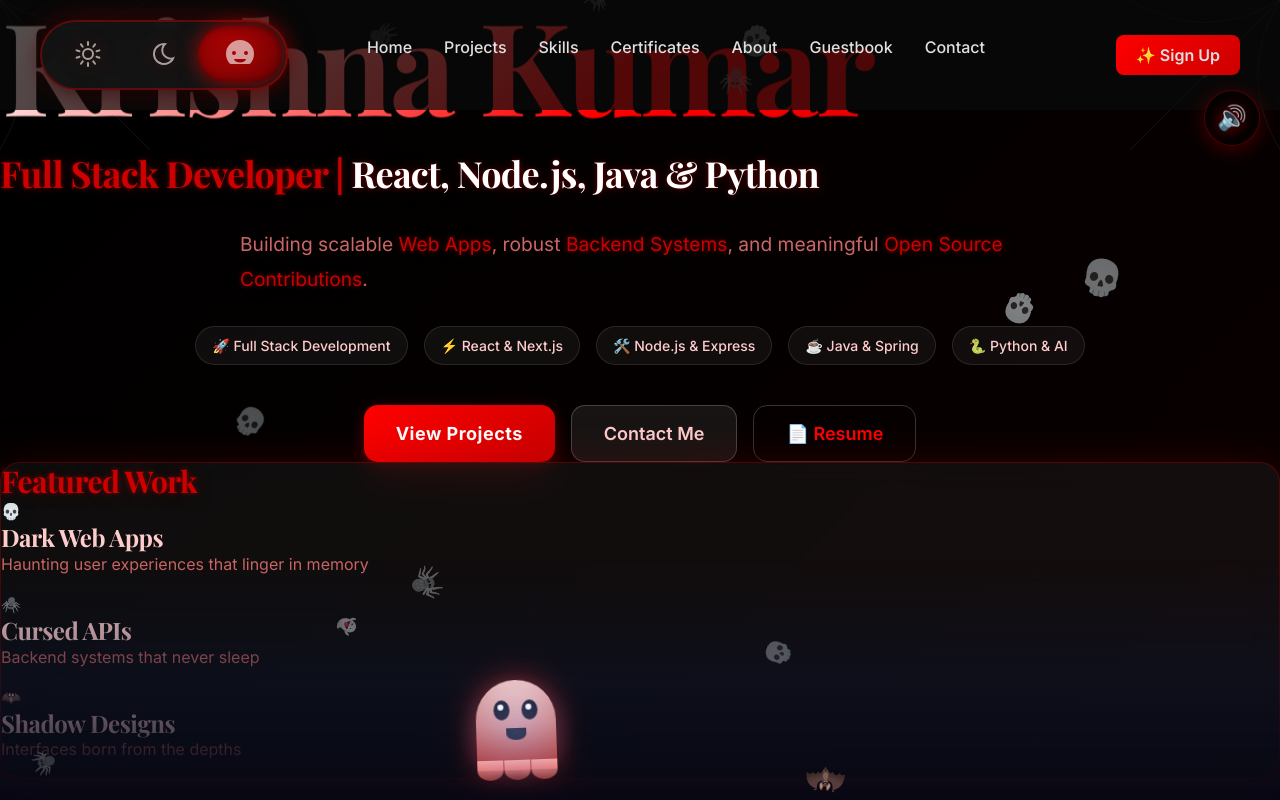
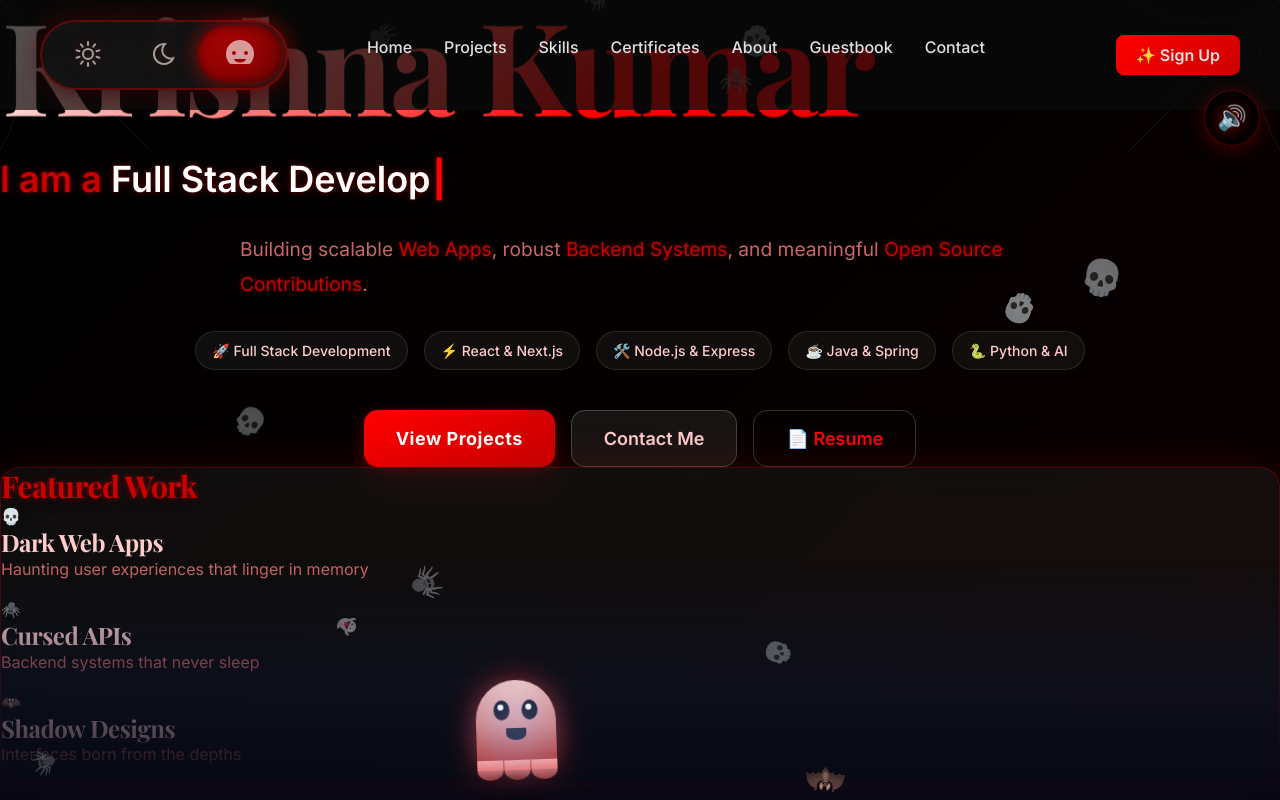
Before and after one commit to krishna3163/portfolio_website, a Next.js app: page / in a window 1280 px wide. Shown: the top 800 px of the page. Built offline with nearby package versions, Linux system fonts and the light colour scheme; no server answers; the database is empty.

Commit message:
Implement cycling typewriter and auto-hide nav

```diff
--- a/app/components/LiquidGlassNav.tsx
+++ b/app/components/LiquidGlassNav.tsx
@@ -28,8 +28,31 @@ export default function LiquidGlassNav() {
         setMobileMenuOpen(false)
     }
 
+    const [isVisible, setIsVisible] = useState(true)
+    const [lastScrollY, setLastScrollY] = useState(0)
+
+    useEffect(() => {
+        const handleScroll = () => {
+            const currentScrollY = window.scrollY
+
+            if (currentScrollY > lastScrollY && currentScrollY > 100) {
+                setIsVisible(false) // Hide on scroll down
+            } else {
+                setIsVisible(true) // Show on scroll up
+            }
+
+            setLastScrollY(currentScrollY)
+        }
+
+        window.addEventListener('scroll', handleScroll)
+        return () => window.removeEventListener('scroll', handleScroll)
+    }, [lastScrollY])
+
     return (
-        <nav className="liquid-nav">
+        <nav
+            className={`liquid-nav ${!isVisible ? '-translate-y-full' : 'translate-y-0'}`}
+            style={{ transition: 'transform 0.3s ease-in-out' }}
+        >
             {/* Mobile Menu Button */}
             <button
                 className="mobile-menu-btn"
--- a/app/components/TypewriterEffect.tsx
+++ b/app/components/TypewriterEffect.tsx
@@ -3,45 +3,75 @@
 import { useState, useEffect } from 'react'
 
 interface TypewriterEffectProps {
-    text: string
+    text: string | string[]
     speed?: number
+    deleteSpeed?: number
     delay?: number
+    waitBeforeDelete?: number
     cursor?: boolean
-    onComplete?: () => void
     className?: string
 }
 
 export default function TypewriterEffect({
     text,
-    speed = 50,
-    delay = 0,
+    speed = 100,
+    deleteSpeed = 50,
+    delay = 100,
+    waitBeforeDelete = 2000,
     cursor = true,
-    onComplete,
     className = ''
 }: TypewriterEffectProps) {
     const [displayText, setDisplayText] = useState('')
     const [currentIndex, setCurrentIndex] = useState(0)
-    const [isComplete, setIsComplete] = useState(false)
+    const [isDeleting, setIsDeleting] = useState(false)
+    const [loopNum, setLoopNum] = useState(0)
     const [showCursor, setShowCursor] = useState(true)
 
     useEffect(() => {
-        // Initial delay
-        const delayTimeout = setTimeout(() => {
+        // Handle single string case simpler
+        if (typeof text === 'string') {
             if (currentIndex < text.length) {
                 const timeout = setTimeout(() => {
                     setDisplayText(prev => prev + text[currentIndex])
                     setCurrentIndex(prev => prev + 1)
-                }, speed + Math.random() * 30) // Slight randomness for realistic effect
+                }, speed)
+                return () => clearTimeout(timeout)
+            }
+            return
+        }
 
-                return () => clearTimeout(timeout)
-            } else if (!isComplete) {
-                setIsComplete(true)
-                onComplete?.()
+        // Handle array of strings (looping)
+        const i = loopNum % text.length
+        const fullText = text[i]
+
+        const handleTyping = () => {
+            if (isDeleting) {
+                setDisplayText(prev => fullText.substring(0, prev.length - 1))
+            } else {
+                setDisplayText(prev => fullText.substring(0, prev.length + 1))
             }
-        }, currentIndex === 0 ? delay : 0)
 
-        return () => clearTimeout(delayTimeout)
-    }, [currentIndex, text, speed, delay, isComplete, onComplete])
+            // Determine next speed
+            let typeSpeed = speed
+            if (isDeleting) typeSpeed = deleteSpeed
+
+            // Check if word is finished or deleted
+            if (!isDeleting && displayText === fullText) {
+                typeSpeed = waitBeforeDelete
+                setIsDeleting(true)
+            } else if (isDeleting && displayText === '') {
+                setIsDeleting(false)
+                setLoopNum(loopNum + 1)
+                typeSpeed = 500 // Pause before next word
+            }
+
+            return setTimeout(handleTyping, typeSpeed)
+        }
+
+        const timer = setTimeout(handleTyping, 100) // Initial kick
+        return () => clearTimeout(timer)
+        // eslint-disable-next-line react-hooks/exhaustive-deps
+    }, [displayText, isDeleting, loopNum, text, speed, deleteSpeed, waitBeforeDelete]) // simplified deps
 
     // Cursor blink effect
     useEffect(() => {
@@ -59,7 +89,7 @@ export default function TypewriterEffect({
             {displayText}
             {cursor && (
                 <span
-                    className="typewriter-cursor"
+                    className="typewriter-cursor text-primary ml-1"
                     style={{ opacity: showCursor ? 1 : 0 }}
                 >
                     |
--- a/app/page.tsx
+++ b/app/page.tsx
@@ -14,9 +14,20 @@ export default function Home() {
                     <h1 className="glitch text-gradient text-7xl md:text-9xl mb-6 font-extrabold tracking-tight" data-text="Krishna Kumar">
                         Krishna Kumar
                     </h1>
-                    <h2 className="text-2xl md:text-4xl text-blood mb-8 font-semibold">
-                        Full Stack Developer | <span className="text-white">React, Node.js, Java & Python</span>
-                    </h2>
+                    <div className="text-2xl md:text-4xl text-blood mb-8 font-semibold h-12">
+                        I am a <TypewriterEffect
+                            text={[
+                                "Full Stack Developer",
+                                "React & Node.js Expert",
+                                "Python Enthusiast",
+                                "Problem Solver",
+                                "Open Source Contributor"
+                            ]}
+                            speed={100}
+                            waitBeforeDelete={2000}
+                            className="text-white"
+                        />
+                    </div>
 
                     <p className="hero-description text-muted" style={{
                         maxWidth: '800px',
```
